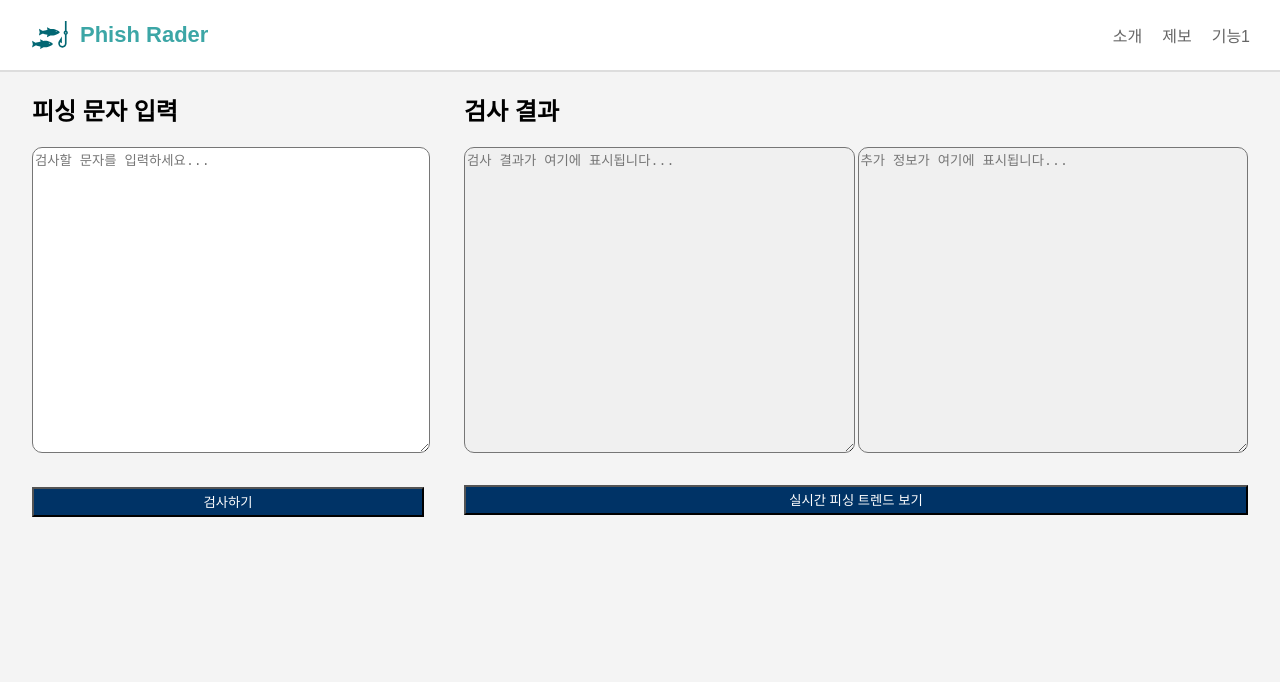
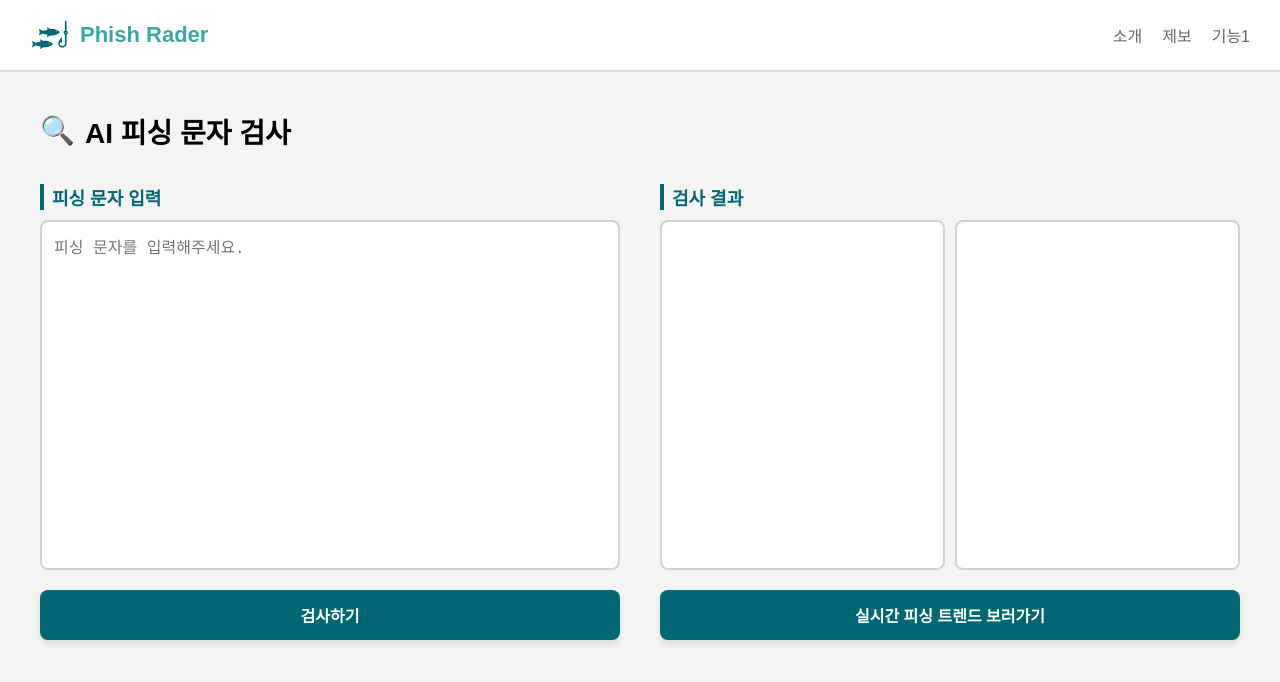
Before and after one commit to oneusesol/mirae, a React (Create React App) app in the folder web/: page /ai-check in a window 1280 px wide. Shown: the top 682 px of the page. Built offline with nearby package versions, Linux system fonts and the light colour scheme; a web font is replaced by a local one.

Commit message:
AI 피싱 문자 검사 페이지 수정

```diff
--- a/web/src/pages/AiCheck.js
+++ b/web/src/pages/AiCheck.js
@@ -1,27 +1,35 @@
 import React from "react";
-import "../styles/Home.css";
+import "../styles/AiCheck.css";
 
 function AiCheck() {
   return (
-    <div className="container" style={{ display: "flex", flexDirection: "row", alignItems: "flex-start", justifyContent: "center", textAlign: "left", gap: "40px", width: "95%", margin: "0 auto" }}>
-      <div style={{ flex: 1 }}>
-        <h2>피싱 문자 입력</h2>
-        <textarea className="input-box" style={{ width: "100%", height: "300px", borderRadius: "10px" }} placeholder="검사할 문자를 입력하세요..."></textarea>
-        <br />
-        <button className="check-btn" style={{ width: "100%", marginTop: "30px", height: "30px", backgroundColor: "#003366", color: "white" }}>검사하기</button>
-      </div>
+    <div className="ai-check-container">
+      {/* 타이틀 */}
+      <h1 className="ai-check-title">
+        <span className="icon">🔍</span> AI 피싱 문자 검사
+      </h1>
 
-      <div style={{ flex: 2 }}>
-        <h2>검사 결과</h2>
-        <div style={{ display: "flex", gap: "3px" }}>
-          <textarea className="resale-box result-box" style={{ width: "100%", height: "300px", backgroundColor: "#f0f0f0", borderRadius: "10px" }} readOnly placeholder="검사 결과가 여기에 표시됩니다..."></textarea>
-          <textarea className="resale-box result-box" style={{ width: "100%", height: "300px", backgroundColor: "#f0f0f0", borderRadius: "10px" }} readOnly placeholder="추가 정보가 여기에 표시됩니다..."></textarea>
+      {/* 입력 및 결과 컨테이너 */}
+      <div className="ai-check-content">
+        {/* 피싱 문자 입력 */}
+        <div className="input-section">
+          <h2 className="section-title">피싱 문자 입력</h2>
+          <textarea className="input-box" placeholder="피싱 문자를 입력해주세요."></textarea>
+          <button className="check-btn">검사하기</button>
         </div>
-        <br />
-        <button className="trend-btn" style={{ width: "100%", marginTop: "14px", height: "30px", backgroundColor: "#003366", color: "white" }}>실시간 피싱 트렌드 보기</button>
+
+        {/* 검사 결과 */}
+        <div className="result-section">
+          <h2 className="section-title">검사 결과</h2>
+          <div className="result-box-container">
+            <div className="result-box"></div>
+            <div className="result-box"></div>
+          </div>
+          <button className="trend-btn">실시간 피싱 트렌드 보러가기</button>
+        </div>
       </div>
     </div>
   );
-};
+}
 
 export default AiCheck;
--- /dev/null
+++ b/web/src/styles/AiCheck.css
@@ -0,0 +1,122 @@
+/* 전체 컨테이너 */
+.ai-check-container {
+    width: 100%;
+    max-width: 1200px;
+    margin: 0 auto;
+    padding: 20px;
+}
+
+/* 제목 */
+.ai-check-title {
+    font-size: 28px;
+    font-weight: bold;
+    display: flex;
+    align-items: center;
+    gap: 10px;
+}
+
+/* AI 검사 컨텐츠 레이아웃 */
+.ai-check-content {
+    display: flex;
+    justify-content: space-between;
+    align-items: flex-start;
+    gap: 40px;
+    width: 100%;
+}
+
+/* 입력 및 결과 섹션 */
+.input-section,
+.result-section {
+    flex: 1;
+    display: flex;
+    flex-direction: column;
+    align-items: flex-start; /* ✨ 왼쪽 정렬 유지 */
+}
+
+/* ✅ 입력 영역을 감싸는 컨테이너 */
+.input-wrapper {
+    width: 90%; /* ✨ 입력 박스와 버튼을 감싸는 너비 */
+}
+
+/* 섹션 제목 */
+.section-title {
+    font-size: 18px;
+    font-weight: bold;
+    color: #026773;
+    margin-bottom: 10px;
+    border-left: 4px solid #026773;
+    padding-left: 8px;
+    width: 90%; /* ✨ 타이틀 너비 맞춤 */
+    text-align: left;
+}
+
+/* ✅ 피싱 문자 입력 박스 (너비 줄임) */
+.input-box {
+    width: 100%; /* ✨ 부모의 100% 사용 */
+    height: 350px;
+    border: 2px solid #d3d3d3;
+    border-radius: 8px;
+    padding: 12px;
+    font-size: 16px;
+    resize: none;
+    background-color: white;
+    box-sizing: border-box;
+}
+
+/* 검사 결과 박스 */
+.result-box {
+    width: 100%;
+    height: 350px;
+    border: 2px solid #d3d3d3;
+    border-radius: 8px;
+    padding: 12px;
+    font-size: 16px;
+    resize: none;
+    background-color: white;
+    box-sizing: border-box;
+}
+
+/* ✅ 검사 결과 박스 정렬 및 크기 동일 */
+.result-box-container {
+    display: flex;
+    gap: 10px;
+    width: 100%;
+}
+
+/* ✅ 검사하기 버튼 너비를 입력 박스와 동일하게 */
+.check-btn {
+    width: 100%; /* ✨ 부모 너비와 동일 */
+    height: 50px;
+    font-size: 16px;
+    font-weight: bold;
+    color: white;
+    background-color: #026773;
+    border: none;
+    border-radius: 8px;
+    cursor: pointer;
+    margin-top: 20px;
+    box-shadow: 0px 4px 6px rgba(0, 0, 0, 0.1);
+    transition: background-color 0.2s ease-in-out;
+}
+
+/* 실시간 피싱 트렌드 버튼 */
+.trend-btn {
+    width: 100%;
+    height: 50px;
+    font-size: 16px;
+    font-weight: bold;
+    color: white;
+    background-color: #026773;
+    border: none;
+    border-radius: 8px;
+    cursor: pointer;
+    margin-top: 20px;
+    box-shadow: 0px 4px 6px rgba(0, 0, 0, 0.1);
+    transition: background-color 0.2s ease-in-out;
+}
+
+/* 버튼 hover 효과 */
+.check-btn:hover,
+.trend-btn:hover {
+    background-color: #014f4f;
+}
```
